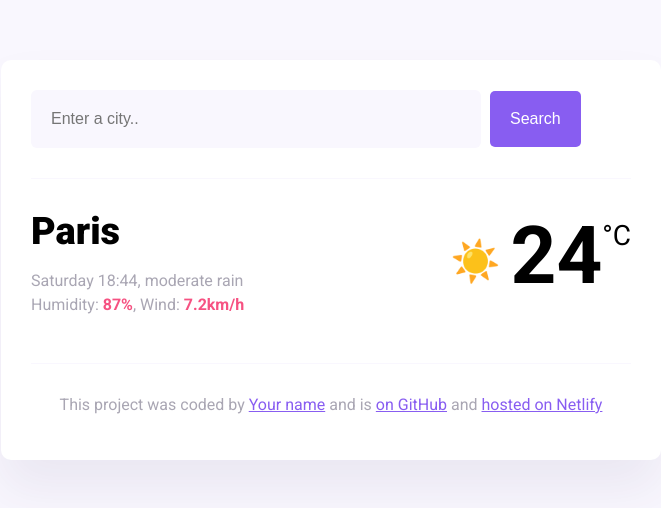
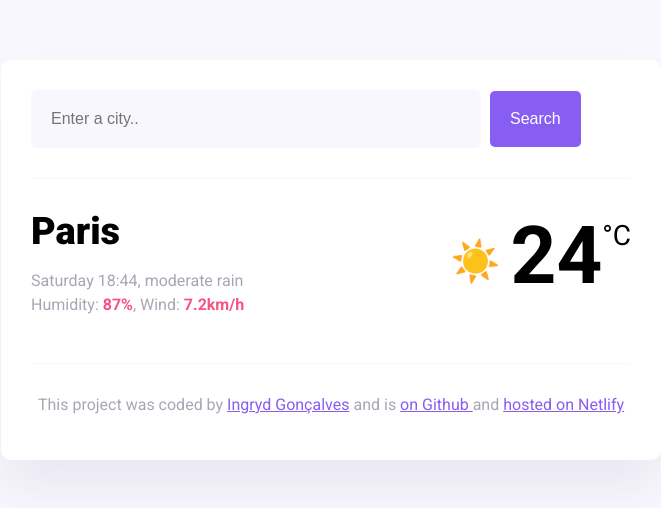
Before and after one commit to Ingrydgoncalves/weather, a website built with Parcel: page index.html in a window 1280 px wide. Shown: the whole page, without its empty margins (309-970 px from the left). Built offline with nearby package versions, Linux system fonts and the light colour scheme.

Commit message:
improve name in footer

```diff
--- a/index.html
+++ b/index.html
@@ -47,8 +47,8 @@
       <footer>
         <p>
           This project was coded by
-          <a href="#" target="_blank">Your name</a> and is
-          <a href="#" target="_blank"> on GitHub</a> and
+          <a href="#" target="_blank">Ingryd Gonçalves</a> and is
+          <a href="https://github.com/Ingrydgoncalves" target="_blank" > on Github  </a> and
           <a href="#" target="_blank">hosted on Netlify</a>
         </p>
       </footer>
```
